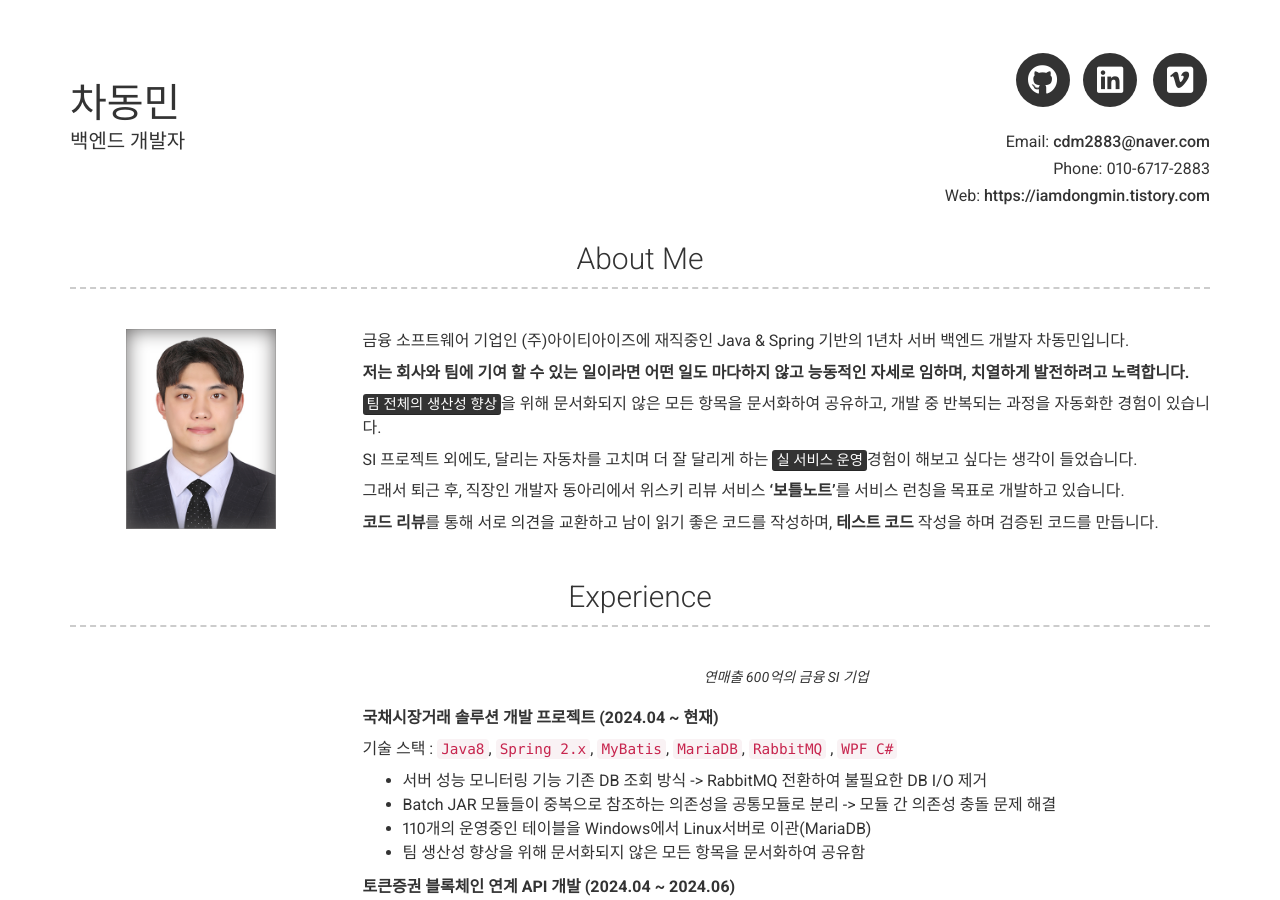
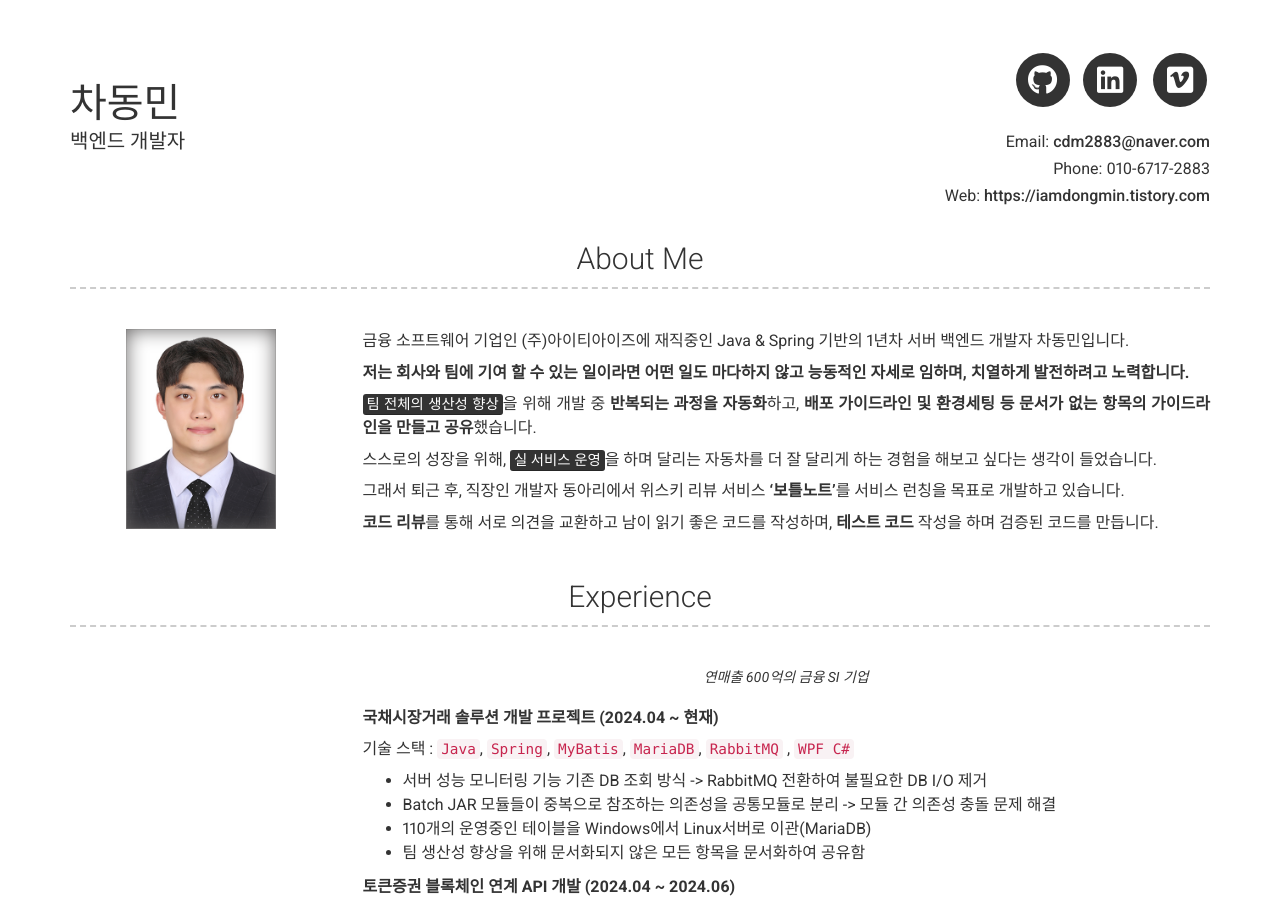
Before and after one commit to chadongmin/chadongmin.github.io, a Jekyll site: the page built from index.md, in a window 1280 px wide and 900 px high. Built offline with Jekyll 4.4.1, drawn with Linux system fonts in a browser that asks for light colours; nearby versions of some CDN libraries.

Commit message:
이력서 v1.1 about me 수정

```diff
--- a/_config.yml
+++ b/_config.yml
@@ -52,9 +52,9 @@ about_content: | # this will include new lines to allow paragraphs
 
   **저는 회사와 팀에 기여 할 수 있는 일이라면 어떤 일도 마다하지 않고 능동적인 자세로 임하며, 치열하게 발전하려고 노력합니다.**
 
-  <mark>팀 전체의 생산성 향상</mark>을 위해 문서화되지 않은 모든 항목을 문서화하여 공유하고, 개발 중 반복되는 과정을 자동화한 경험이 있습니다.
+  <mark>팀 전체의 생산성 향상</mark>을 위해 개발 중 **반복되는 과정을 자동화**하고, **배포 가이드라인 및 환경세팅 등 문서가 없는 항목의 가이드라인을 만들고 공유**했습니다.
 
-  SI 프로젝트 외에도, 달리는 자동차를 고치며 더 잘 달리게 하는 <mark>실 서비스 운영</mark>경험이 해보고 싶다는 생각이 들었습니다.
+  스스로의 성장을 위해, <mark>실 서비스 운영</mark>을 하며 달리는 자동차를 더 잘 달리게 하는 경험을 해보고 싶다는 생각이 들었습니다.
 
   그래서 퇴근 후, 직장인 개발자 동아리에서 위스키 리뷰 서비스 **'보틀노트'**를 서비스 런칭을 목표로 개발하고 있습니다.
 
@@ -75,7 +75,7 @@ content:
 
           **국채시장거래 솔루션 개발 프로젝트 (2024.04 ~ 현재)**
 
-            기술 스택 : `Java8`, `Spring 2.x`, `MyBatis`, `MariaDB`, `RabbitMQ` , `WPF C#`
+            기술 스택 : `Java`, `Spring`, `MyBatis`, `MariaDB`, `RabbitMQ` , `WPF C#`
 
           - 서버 성능 모니터링 기능 기존 DB 조회 방식 -> RabbitMQ 전환하여 불필요한 DB I/O 제거
           - Batch JAR 모듈들이 중복으로 참조하는 의존성을 공통모듈로 분리 ->  모듈 간 의존성 충돌 문제 해결
@@ -85,7 +85,7 @@ content:
 
           **토큰증권 블록체인 연계 API 개발 (2024.04 ~ 2024.06)**
 
-            기술 스택 : `Java21`, `SpringBoot`, `MyBatis`, `MariaDB`
+            기술 스택 : `Java`, `SpringBoot`, `MyBatis`, `MariaDB`
 
           - 토큰 발행, 토큰 정보 조회, 토큰 소각, 토큰 양도/양수(이체) API 개발
 
```
Also changed, not shown: 1 other file.
